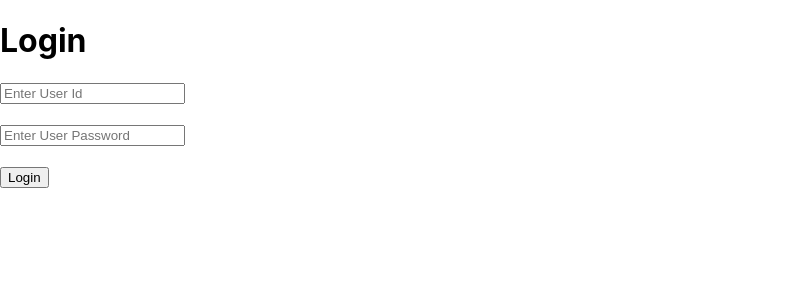
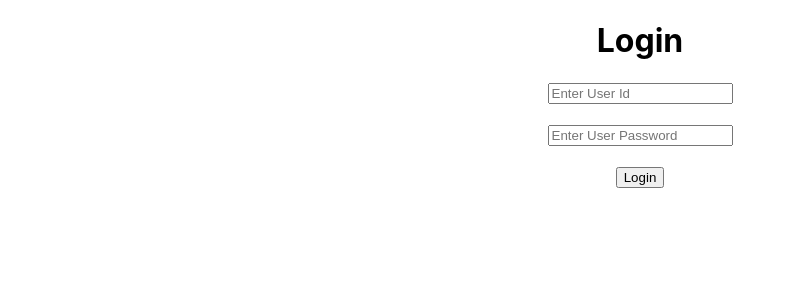
Before and after one commit to vivekkumar550/React, a React (Create React App) app: page / in a window 1280 px wide. Shown: the top 300 px of the page, without its empty margins (0-796 px from the left). Built offline with nearby package versions, Linux system fonts and the light colour scheme.

Commit message:
New Commit

```diff
--- a/src/App.js
+++ b/src/App.js
@@ -9,7 +9,7 @@ import Login from './Login'
 class App extends Component {
   render() {
     return (
-      <div className=''>
+      <div className='App'>
         <Login />
       </div>
     );
```
